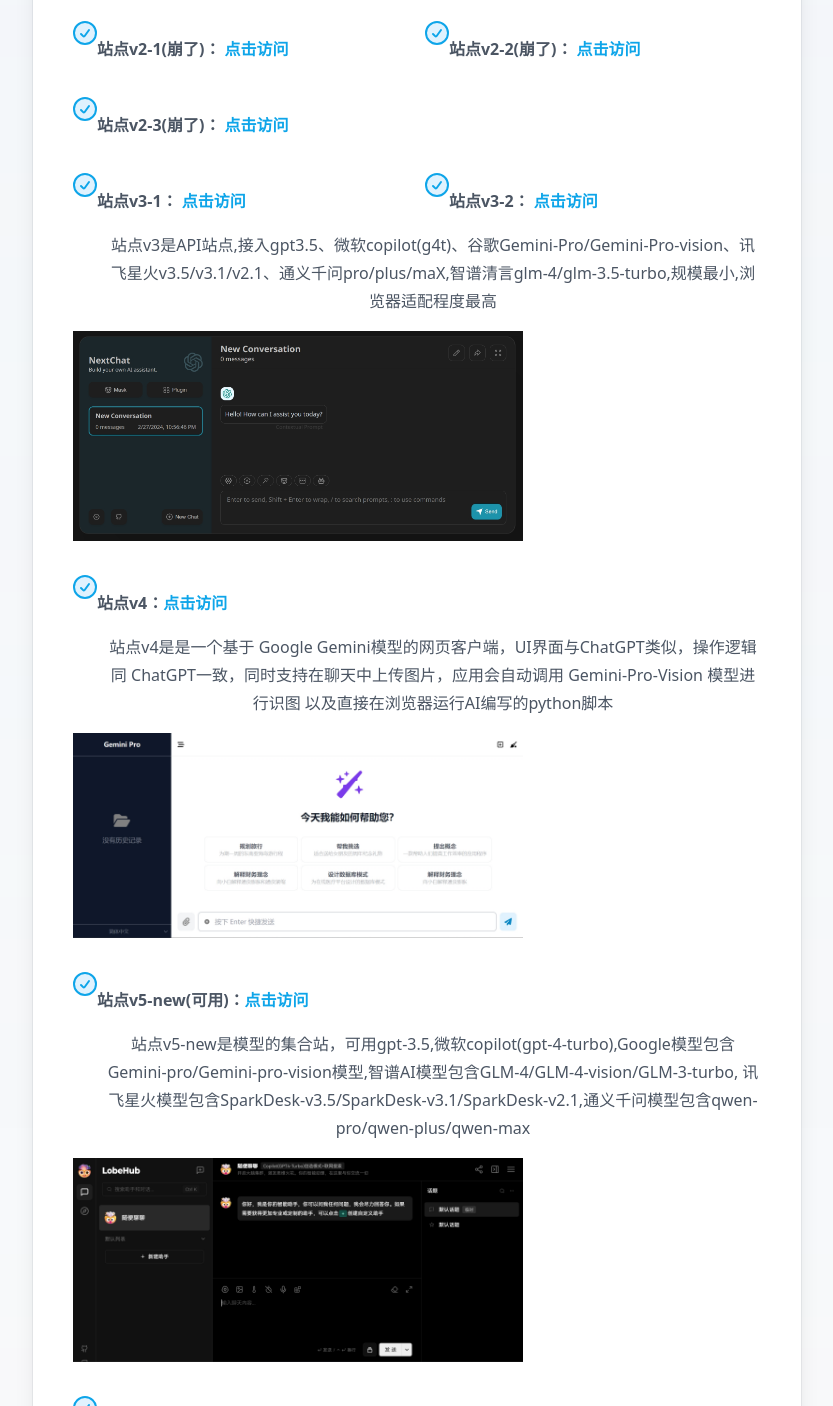
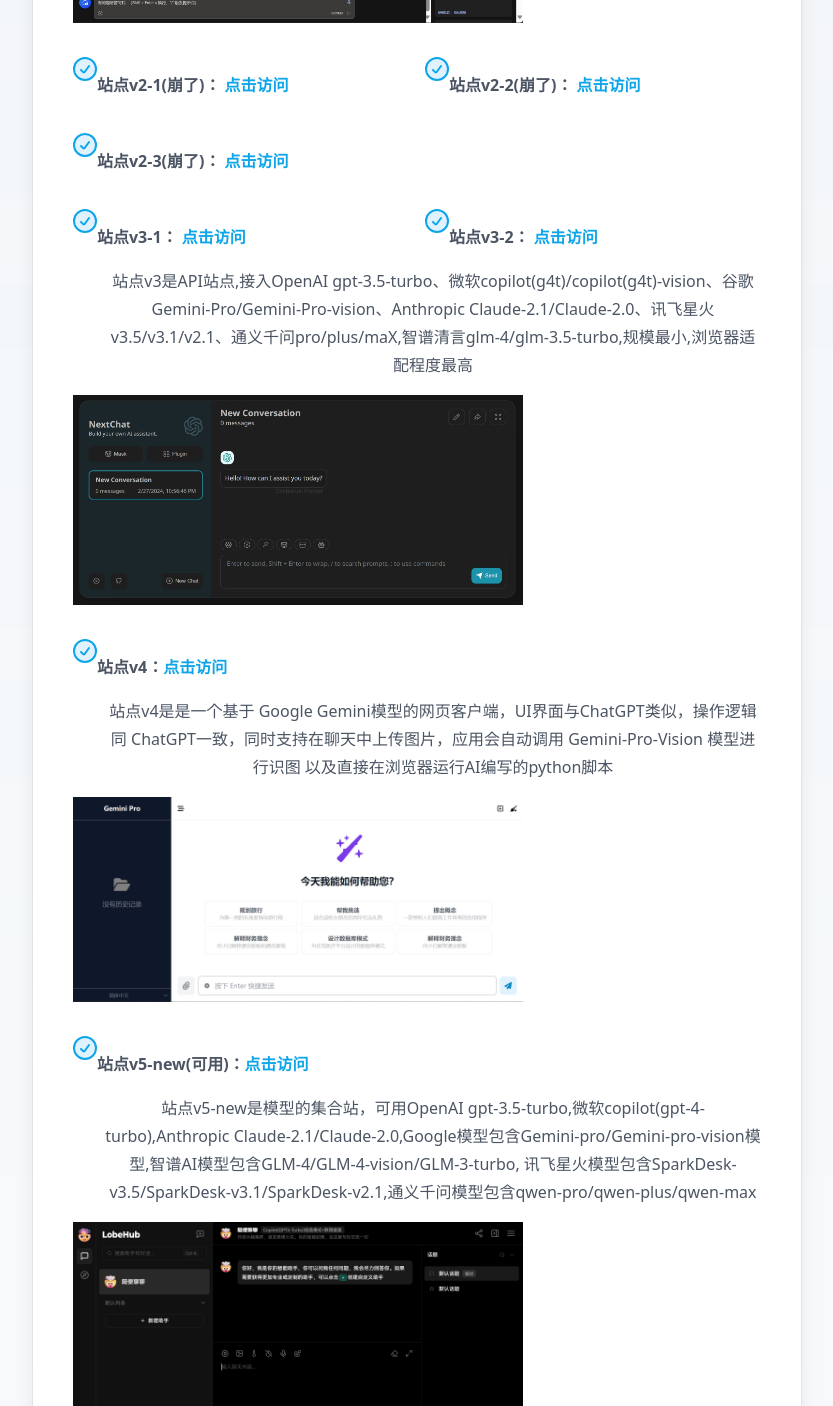
Before and after one commit to zhanghxiao/bingallone, a website: page index.html in a window 1280 px wide. Shown: the part 882-2288 px from the top of the page, without its empty margins (223-1056 px from the left). Drawn offline with nearby package versions, Linux system fonts and the light colour scheme.

Commit message:
Update index.html

```diff
--- a/index.html
+++ b/index.html
@@ -49,7 +49,9 @@
 	<!-- <div class="mt-6 text-center text-3xl text-gray-600">聊天服务器已部署完成，v1站点可用并且在edge浏览器中可以直接使用语音交互，v3站点Gemini模型以及其余模式均可用，v5站点重新接入copilot选择Creative-g4t模型即可使用，其余仍然在抢修</div>
 	      <p>(Ps:别™给我随便举报行么🤨，一没广告二不收费，举报后站点就不能用了好吧，就算误触也看仔细点😑)</p> -->
           <!--<div class="mt-6 text-center text-3xl text-gray-600">聊天服务器已部署完成，因为托管网站的账号被封了两个😥所以v1，v2在抢修、暂停使用😵，v3站点与v4站点可以正常使用，v1站点暂时抢修成功，正在测试</p>-->
-	      <div class="mt-6 text-center text-3xl text-gray-600">聊天服务器已部署完成，站点全部抢修成功,全面复活正在测试（除了v2，又崩了），暂时可以正常使用，PS:别再给我举报了，一没收钱二没广告的</p>
+<!-- 	      <div class="mt-6 text-center text-3xl text-gray-600">聊天服务器已部署完成，站点全部抢修成功,全面复活正在测试（除了v2，又崩了），暂时可以正常使用，PS:别再给我举报了，一没收钱二没广告的</p>
+        <div class="divide-y divide-gray-300/50"> -->
+		 <div class="mt-6 text-center text-3xl text-gray-600">聊天服务器已部署完成，站点除v2以外全部可用，v3/v5请自主切换模型，gpt3.5/Claude额度均为5$额度有限，请尽量切换其他模型，PS:不要举报,免费站点搭建不易，仅供学习</p>
         <div class="divide-y divide-gray-300/50">
           <div class="space-y-6 py-8 text-base leading-7 text-gray-600">
             <ul class="space-y-4">
@@ -344,7 +346,7 @@
 	 </div>
               </li> -->
 			<p style="padding-left: 2em;">
-                  站点v3是API站点,接入gpt3.5、微软copilot(g4t)、谷歌Gemini-Pro/Gemini-Pro-vision、讯飞星火v3.5/v3.1/v2.1、通义千问pro/plus/maX,智谱清言glm-4/glm-3.5-turbo,规模最小,浏览器适配程度最高
+                  站点v3是API站点,接入OpenAI gpt-3.5-turbo、微软copilot(g4t)/copilot(g4t)-vision、谷歌Gemini-Pro/Gemini-Pro-vision、Anthropic Claude-2.1/Claude-2.0、讯飞星火v3.5/v3.1/v2.1、通义千问pro/plus/maX,智谱清言glm-4/glm-3.5-turbo,规模最小,浏览器适配程度最高
                 </p>
 <img src="image/v3.png" alt="v1"width="450" height="300">
               <li class="flex items-center">
@@ -378,7 +380,7 @@
 
               </li>
 			<p style="padding-left: 2em;">
-                  站点v5-new是模型的集合站，可用gpt-3.5,微软copilot(gpt-4-turbo),Google模型包含Gemini-pro/Gemini-pro-vision模型,智谱AI模型包含GLM-4/GLM-4-vision/GLM-3-turbo,
+                  站点v5-new是模型的集合站，可用OpenAI gpt-3.5-turbo,微软copilot(gpt-4-turbo),Anthropic Claude-2.1/Claude-2.0,Google模型包含Gemini-pro/Gemini-pro-vision模型,智谱AI模型包含GLM-4/GLM-4-vision/GLM-3-turbo,
 				讯飞星火模型包含SparkDesk-v3.5/SparkDesk-v3.1/SparkDesk-v2.1,通义千问模型包含qwen-pro/qwen-plus/qwen-max</p>
 <img src="image/v5.png" alt="v1" width="450" height="300">
 
```
